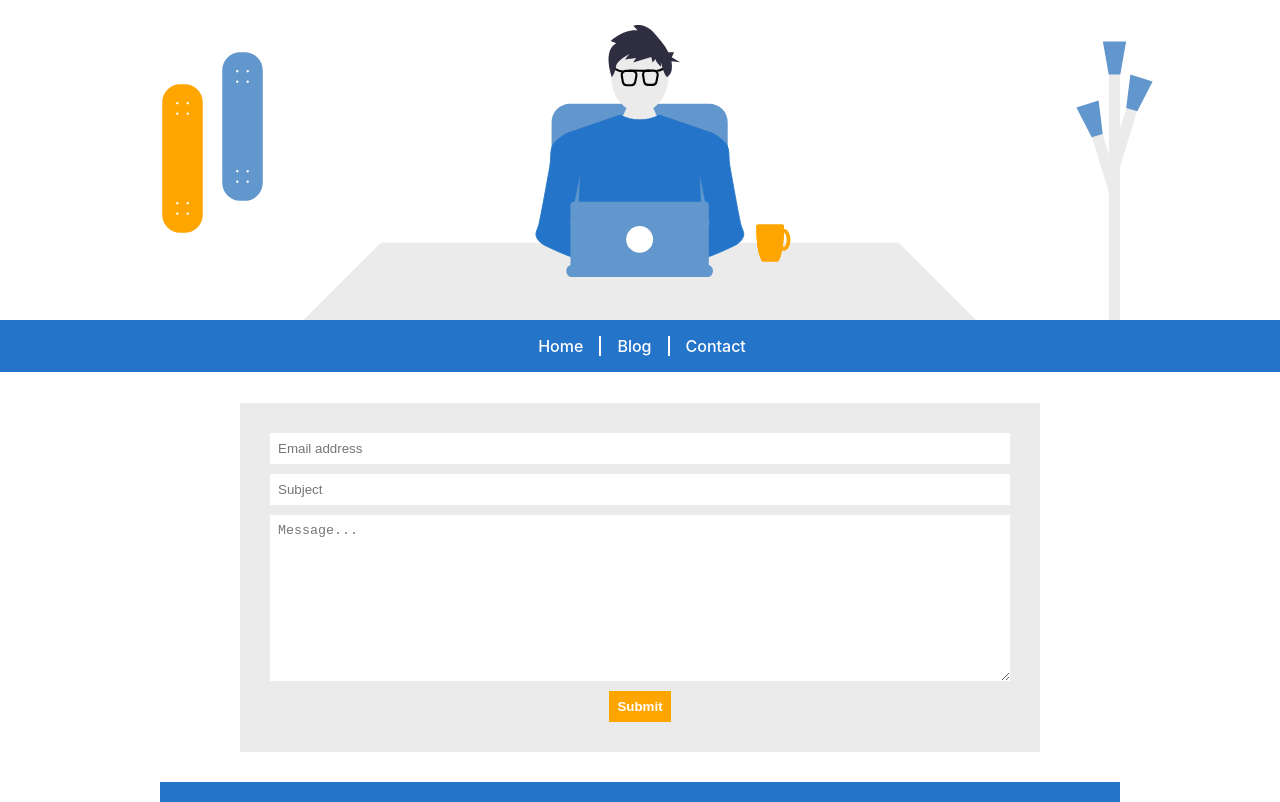
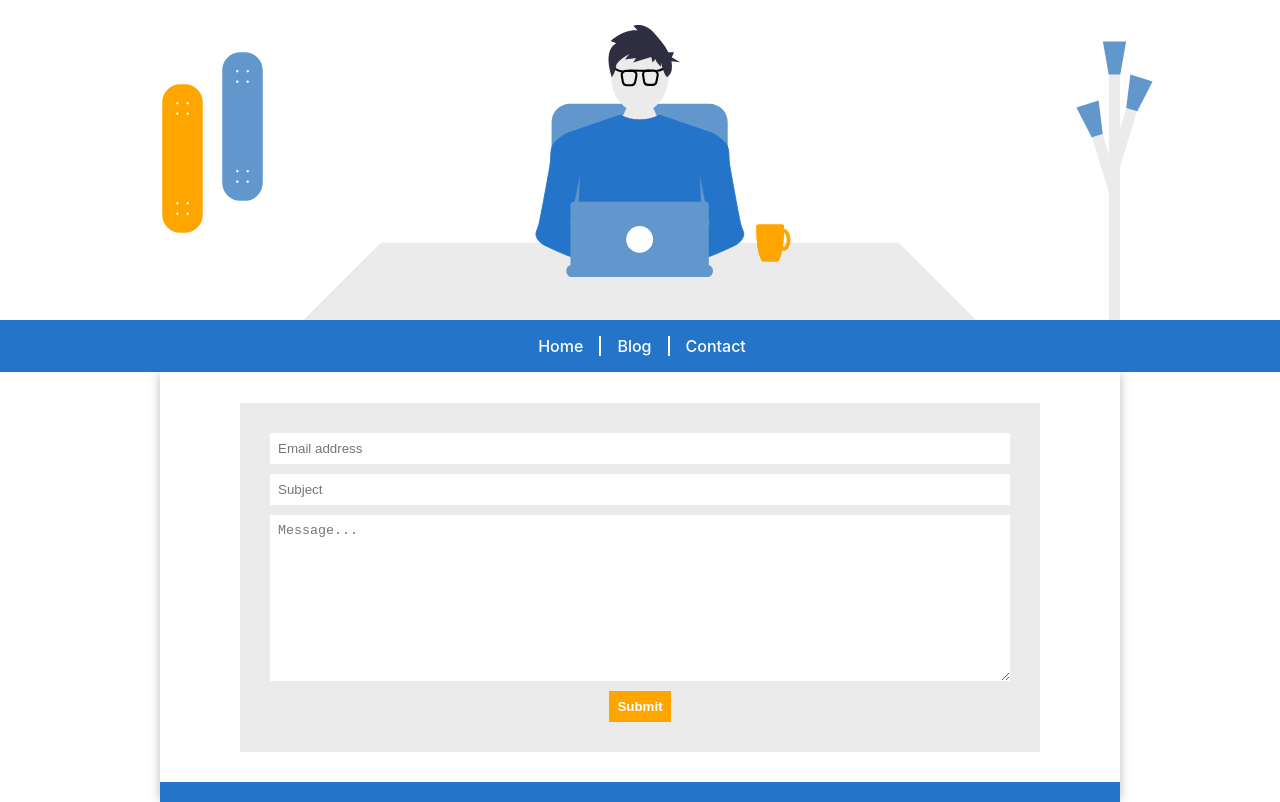
Before and after one commit to SenseiCain/portfolio, a React (Create React App) app in the folder client/: page /contact in a window 1280 px wide. Built offline with nearby package versions, Linux system fonts and the light colour scheme.

Commit message:
added drop shadow

```diff
--- a/client/src/App.css
+++ b/client/src/App.css
@@ -17,6 +17,15 @@
   max-width: 960px;
   padding-right: 10px;
   padding-left:  10px;
+}
+
+.raise {
+  z-index: 2;
+  position: relative;
+}
+
+.shadow {
+  box-shadow: 2px 0 10px -2px rgba(189, 189, 189, 0.8), -2px 0 10px -2px rgba(189, 189, 189, 0.8);
 }
 
 /* HEADER */
@@ -391,6 +400,7 @@ footer {
 
 .blog-container {
   min-height: calc(60vh - 70px);
+  padding: 0px 20px;
 }
 
 .blog-container h1 {
@@ -411,6 +421,11 @@ footer {
   text-decoration: none;
   color: var(--primary-color);
   font-weight: 500;
+  transition: all 200ms ease;
+}
+
+.blog-item-link:hover {
+  color: var(--accent-color);
 }
 
 /* BLOG SHOW */
@@ -458,3 +473,9 @@ footer {
   margin: 0px;
   padding: 20px 0px;
 }
+
+footer {
+  margin-right: auto;
+  margin-left:  auto;
+  max-width: 980px;
+}
--- a/client/src/App.js
+++ b/client/src/App.js
@@ -8,6 +8,7 @@ import BlogContainer from './containers/BlogContainer';
 import ContactContainer from './containers/ContactContainer';
 import Header from './components/Header';
 import NavBar from './components/NavBar';
+import Footer from './components/Footer';
 
 import { BrowserRouter as Router, Switch, Route } from 'react-router-dom';
 
@@ -57,7 +58,7 @@ class App extends Component {
         <NavBar />
 
         <Route render={({location}) => (
-          <TransitionGroup component={null}>
+          <TransitionGroup className="wrapper">
             <CSSTransition
               classNames="fade"
               key={location.key}
--- a/client/src/components/NavBar.js
+++ b/client/src/components/NavBar.js
@@ -17,8 +17,8 @@ class NavBar extends Component {
 
     render() {
         return (
-            <div id="nav-container" className="nav-container">
-                <nav className="wrapper">
+            <div id="nav-container" className="nav-container raise">
+                <nav className="wrapper raise">
                     <ul>
                         <li>
                             <NavLink to="/">Home</NavLink>
--- a/client/src/containers/BlogContainer.js
+++ b/client/src/containers/BlogContainer.js
@@ -20,7 +20,7 @@ class BlogContainer extends Component {
     render() {
         return (
 
-            <div className="wrapper">
+            <div className="shadow">
                 <div className="blog-container">
                     <h1>Blogs</h1>
                     <div id="blog-list">
--- a/client/src/containers/ContactContainer.js
+++ b/client/src/containers/ContactContainer.js
@@ -30,7 +30,7 @@ class ContactContainer extends Component {
 
     render() {
         return (
-            <div className="wrapper">
+            <div className="shadow drop">
                 <div className="contact-container">
                     <form onSubmit={this.handleSubmit}>
                         <input
--- a/client/src/containers/HomeContainer.js
+++ b/client/src/containers/HomeContainer.js
@@ -7,7 +7,7 @@ import Footer from '../components/Footer';
 class HomeContainer extends Component {
     render() {
         return (
-            <div className="wrapper">
+            <div className="shadow">
                 <Mission />
                 <ProjectContainer />
                 <Bio />
```
